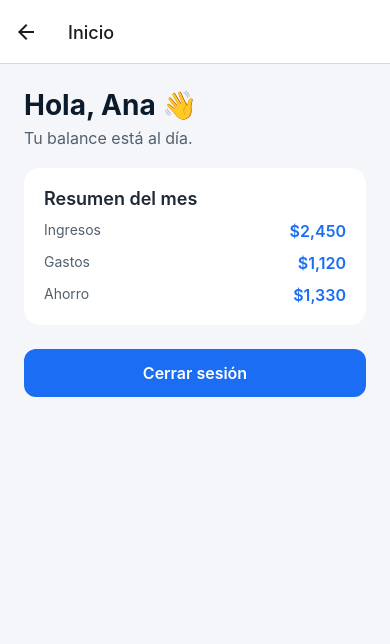
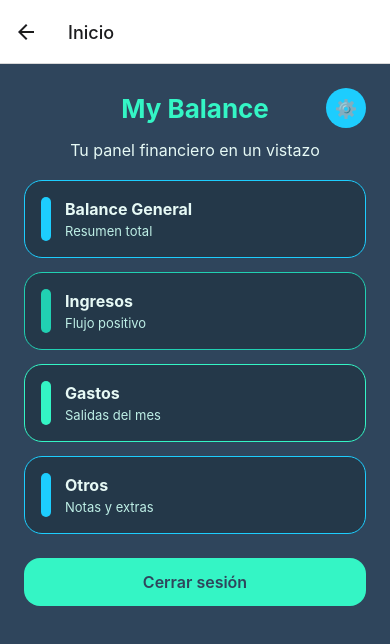
Before and after one commit to TheLolomito/mybalance-mobile, a React Native app: screen /Home in a window 390 px wide. Shown: the top 644 px of the page. Built offline with nearby package versions, Linux system fonts and the light colour scheme.

Commit message:
Update login and home visuals

```diff
--- a/src/components/PrimaryButton.tsx
+++ b/src/components/PrimaryButton.tsx
@@ -16,14 +16,14 @@ export function PrimaryButton({ label, onPress }: PrimaryButtonProps) {
 
 const styles = StyleSheet.create({
   button: {
-    backgroundColor: '#1B6EF3',
-    borderRadius: 12,
+    backgroundColor: '#34F5C5',
+    borderRadius: 16,
     paddingVertical: 14,
-    paddingHorizontal: 20,
+    paddingHorizontal: 24,
     alignItems: 'center',
   },
   label: {
-    color: '#FFFFFF',
+    color: '#2F455C',
     fontSize: 16,
     fontWeight: '600',
   },
--- a/src/screens/HomeScreen.tsx
+++ b/src/screens/HomeScreen.tsx
@@ -1,5 +1,5 @@
 import React from 'react';
-import { SafeAreaView, StyleSheet, Text, View } from 'react-native';
+import { Pressable, SafeAreaView, StyleSheet, Text, View } from 'react-native';
 import { NativeStackScreenProps } from '@react-navigation/native-stack';
 
 import { PrimaryButton } from '../components/PrimaryButton';
@@ -7,26 +7,35 @@ import { RootStackParamList } from '../navigation/RootNavigator';
 
 export type HomeScreenProps = NativeStackScreenProps<RootStackParamList, 'Home'>;
 
+const cards = [
+  { title: 'Balance General', subtitle: 'Resumen total', accent: '#1DCDFE' },
+  { title: 'Ingresos', subtitle: 'Flujo positivo', accent: '#21D0B2' },
+  { title: 'Gastos', subtitle: 'Salidas del mes', accent: '#34F5C5' },
+  { title: 'Otros', subtitle: 'Notas y extras', accent: '#1DCDFE' },
+];
+
 export function HomeScreen({ navigation }: HomeScreenProps) {
   return (
     <SafeAreaView style={styles.safeArea}>
       <View style={styles.container}>
-        <Text style={styles.title}>Hola, Ana 👋</Text>
-        <Text style={styles.subtitle}>Tu balance está al día.</Text>
-        <View style={styles.card}>
-          <Text style={styles.cardTitle}>Resumen del mes</Text>
-          <View style={styles.row}>
-            <Text style={styles.label}>Ingresos</Text>
-            <Text style={styles.value}>$2,450</Text>
-          </View>
-          <View style={styles.row}>
-            <Text style={styles.label}>Gastos</Text>
-            <Text style={styles.value}>$1,120</Text>
-          </View>
-          <View style={styles.row}>
-            <Text style={styles.label}>Ahorro</Text>
-            <Text style={styles.value}>$1,330</Text>
-          </View>
+        <View style={styles.header}>
+          <View style={styles.headerSide} />
+          <Text style={styles.title}>My Balance</Text>
+          <Pressable style={styles.settingsButton}>
+            <Text style={styles.settingsIcon}>⚙️</Text>
+          </Pressable>
+        </View>
+        <Text style={styles.subtitle}>Tu panel financiero en un vistazo</Text>
+        <View style={styles.cards}>
+          {cards.map((card) => (
+            <View key={card.title} style={[styles.card, { borderColor: card.accent }]}>
+              <View style={[styles.cardAccent, { backgroundColor: card.accent }]} />
+              <View style={styles.cardContent}>
+                <Text style={styles.cardTitle}>{card.title}</Text>
+                <Text style={styles.cardSubtitle}>{card.subtitle}</Text>
+              </View>
+            </View>
+          ))}
         </View>
         <PrimaryButton label="Cerrar sesión" onPress={() => navigation.replace('Login')} />
       </View>
@@ -37,46 +46,75 @@ export function HomeScreen({ navigation }: HomeScreenProps) {
 const styles = StyleSheet.create({
   safeArea: {
     flex: 1,
-    backgroundColor: '#F5F6FA',
+    backgroundColor: '#2F455C',
   },
   container: {
     flex: 1,
     padding: 24,
   },
+  header: {
+    flexDirection: 'row',
+    alignItems: 'center',
+    justifyContent: 'space-between',
+    marginBottom: 12,
+  },
+  headerSide: {
+    width: 40,
+    height: 40,
+  },
   title: {
-    fontSize: 28,
+    fontSize: 26,
     fontWeight: '700',
-    color: '#0B1B2B',
-    marginBottom: 6,
+    color: '#34F5C5',
+    textAlign: 'center',
+    flex: 1,
+  },
+  settingsButton: {
+    width: 40,
+    height: 40,
+    borderRadius: 20,
+    backgroundColor: '#1DCDFE',
+    alignItems: 'center',
+    justifyContent: 'center',
+  },
+  settingsIcon: {
+    fontSize: 18,
   },
   subtitle: {
     fontSize: 16,
-    color: '#52606D',
+    color: '#E6F9F5',
     marginBottom: 20,
+    textAlign: 'center',
+  },
+  cards: {
+    gap: 14,
+    marginBottom: 24,
   },
   card: {
-    backgroundColor: '#FFFFFF',
-    borderRadius: 16,
-    padding: 20,
-    marginBottom: 24,
-    gap: 12,
+    flexDirection: 'row',
+    alignItems: 'center',
+    backgroundColor: '#243849',
+    borderRadius: 18,
+    borderWidth: 1,
+    padding: 16,
+    gap: 14,
+  },
+  cardAccent: {
+    width: 10,
+    height: 44,
+    borderRadius: 6,
+  },
+  cardContent: {
+    flex: 1,
+    gap: 4,
   },
   cardTitle: {
-    fontSize: 18,
-    fontWeight: '600',
-    color: '#1F2933',
+    fontSize: 16,
+    fontWeight: '700',
+    color: '#E6F9F5',
   },
-  row: {
-    flexDirection: 'row',
-    justifyContent: 'space-between',
-  },
-  label: {
-    fontSize: 14,
-    color: '#52606D',
-  },
-  value: {
-    fontSize: 16,
-    fontWeight: '600',
-    color: '#1B6EF3',
+  cardSubtitle: {
+    fontSize: 13,
+    color: '#BEEFE6',
   },
 });
--- a/src/screens/LoginScreen.tsx
+++ b/src/screens/LoginScreen.tsx
@@ -8,33 +8,23 @@ import { RootStackParamList } from '../navigation/RootNavigator';
 export type LoginScreenProps = NativeStackScreenProps<RootStackParamList, 'Login'>;
 
 export function LoginScreen({ navigation }: LoginScreenProps) {
-  const [email, setEmail] = useState('');
-  const [password, setPassword] = useState('');
+  const [name, setName] = useState('');
 
   return (
     <SafeAreaView style={styles.safeArea}>
       <View style={styles.container}>
-        <Text style={styles.title}>Bienvenido</Text>
-        <Text style={styles.subtitle}>Ingresa con tu cuenta para continuar</Text>
+        <Text style={styles.title}>My Balance</Text>
+        <Text style={styles.subtitle}>Tu gestión personal empieza aquí</Text>
         <View style={styles.form}>
-          <Text style={styles.label}>Correo</Text>
+          <Text style={styles.label}>Nombre o apodo</Text>
           <TextInput
             style={styles.input}
-            placeholder="tu@email.com"
-            keyboardType="email-address"
+            placeholder="¿Cómo quieres que te llame?"
             autoCapitalize="none"
-            value={email}
-            onChangeText={setEmail}
+            value={name}
+            onChangeText={setName}
           />
-          <Text style={styles.label}>Contraseña</Text>
-          <TextInput
-            style={styles.input}
-            placeholder="••••••••"
-            secureTextEntry
-            value={password}
-            onChangeText={setPassword}
-          />
-          <PrimaryButton label="Entrar" onPress={() => navigation.replace('Home')} />
+          <PrimaryButton label="Iniciar sesión" onPress={() => navigation.replace('Home')} />
         </View>
       </View>
     </SafeAreaView>
@@ -44,7 +34,7 @@ export function LoginScreen({ navigation }: LoginScreenProps) {
 const styles = StyleSheet.create({
   safeArea: {
     flex: 1,
-    backgroundColor: '#F5F6FA',
+    backgroundColor: '#2F455C',
   },
   container: {
     flex: 1,
@@ -54,31 +44,35 @@ const styles = StyleSheet.create({
   title: {
     fontSize: 32,
     fontWeight: '700',
-    color: '#0B1B2B',
+    color: '#34F5C5',
     marginBottom: 8,
+    textAlign: 'center',
   },
   subtitle: {
     fontSize: 16,
-    color: '#52606D',
+    color: '#E6F9F5',
     marginBottom: 32,
+    textAlign: 'center',
   },
   form: {
-    backgroundColor: '#FFFFFF',
-    padding: 20,
-    borderRadius: 16,
-    gap: 12,
+    backgroundColor: '#1DCDFE',
+    padding: 22,
+    borderRadius: 20,
+    gap: 14,
   },
   label: {
     fontSize: 14,
     fontWeight: '600',
-    color: '#1F2933',
+    color: '#2F455C',
   },
   input: {
     borderWidth: 1,
-    borderColor: '#CBD2D9',
-    borderRadius: 10,
+    borderColor: '#2F455C',
+    borderRadius: 12,
     paddingHorizontal: 14,
-    paddingVertical: 10,
+    paddingVertical: 12,
     fontSize: 16,
+    color: '#2F455C',
+    backgroundColor: '#E6F9F5',
   },
 });
```
Also changed, not shown: 1 other file (tests, documents, lock files or other folders).
